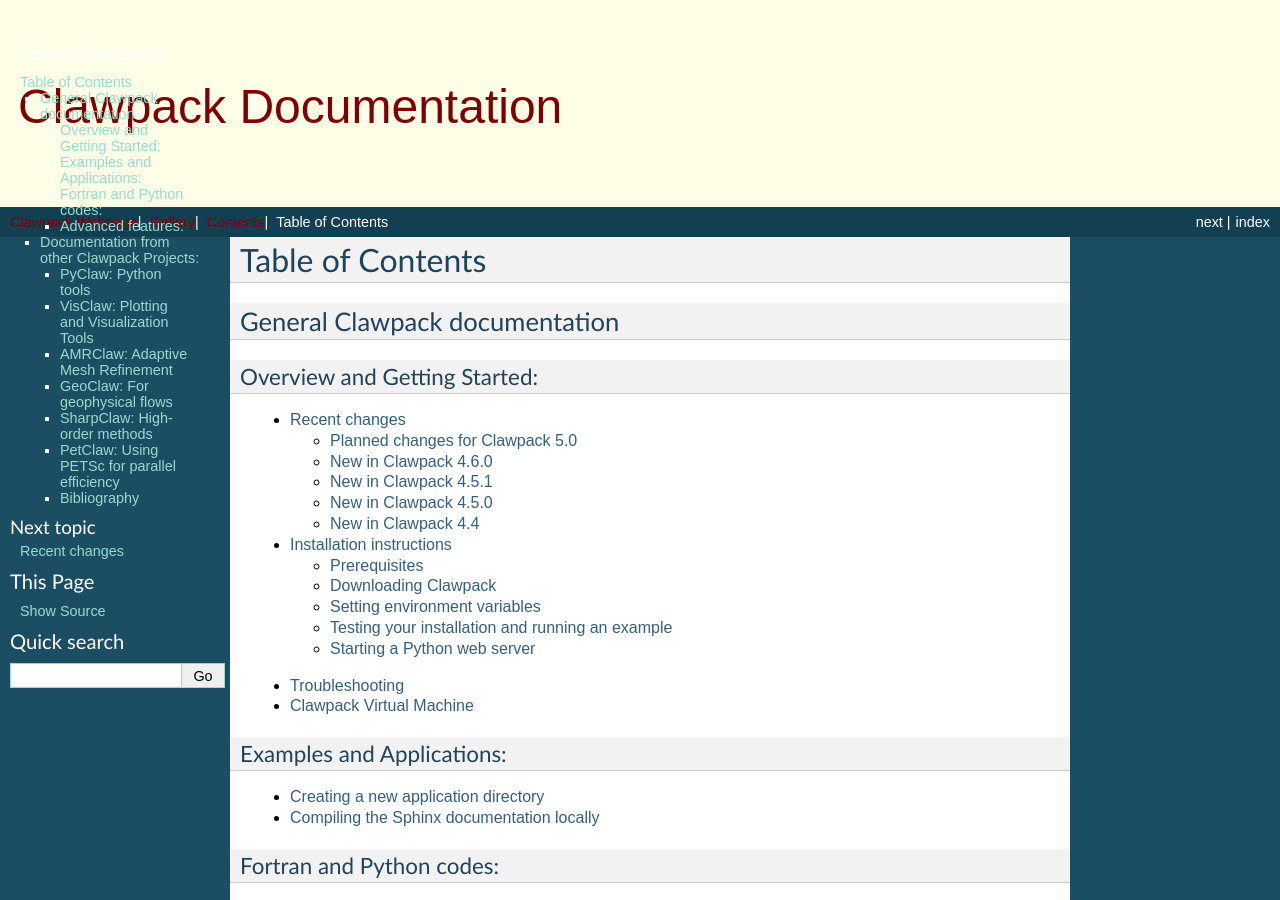
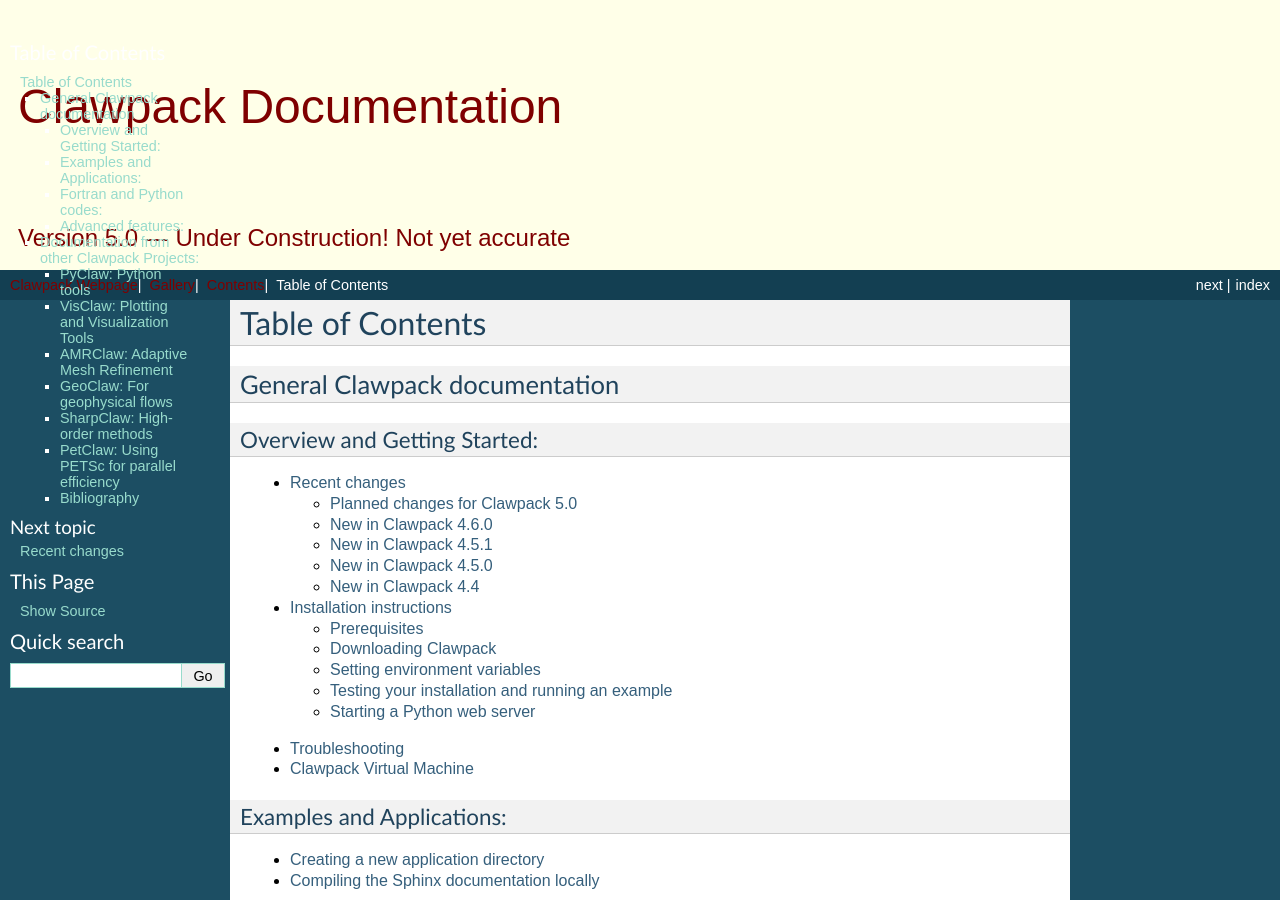
Before and after one commit to clawpack/doc, a Sphinx documentation site: the page built from doc/index.rst, in a window 1280 px wide and 900 px high. Built offline with Sphinx 7.4.7, drawn with Linux system fonts in a browser that asks for light colours; formulas are drawn with MathJax 3; pages that are not in the unit, such as notebooks, are missing from menus.

Commit message:
added version 5.0 warning

```diff
--- a/doc/_templates/layout.html
+++ b/doc/_templates/layout.html
@@ -24,9 +24,11 @@
 <td>
 &nbsp;
 <br>
-<p style="font-size:300%;color:#7F0000"> Clawpack Documentation</font>
+<p style="font-size:300%;color:#7F0000"> Clawpack Documentation</p>
 <br>
-&nbsp;
+<p style="font-size:150%;color:#7F0000">
+Version 5.0 --- Under Construction!  Not yet accurate
+</p>
 </td>
 </tr>
 </table>
```
